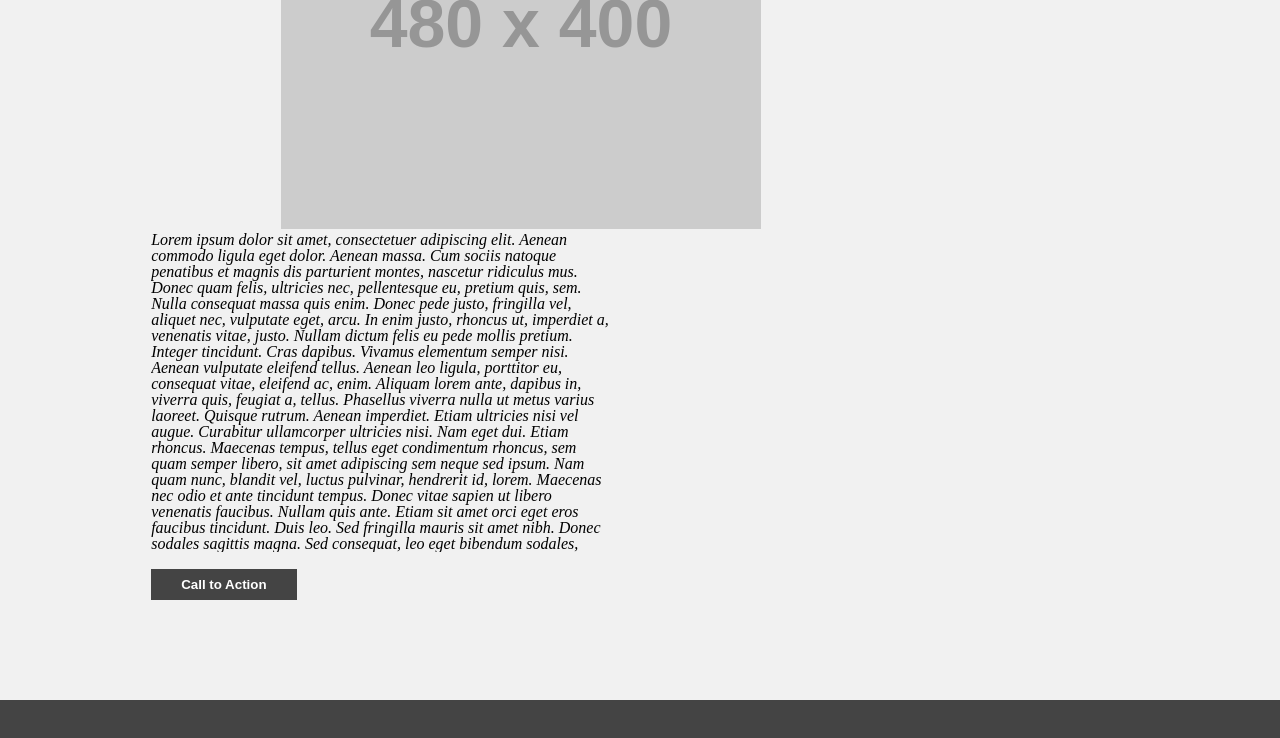
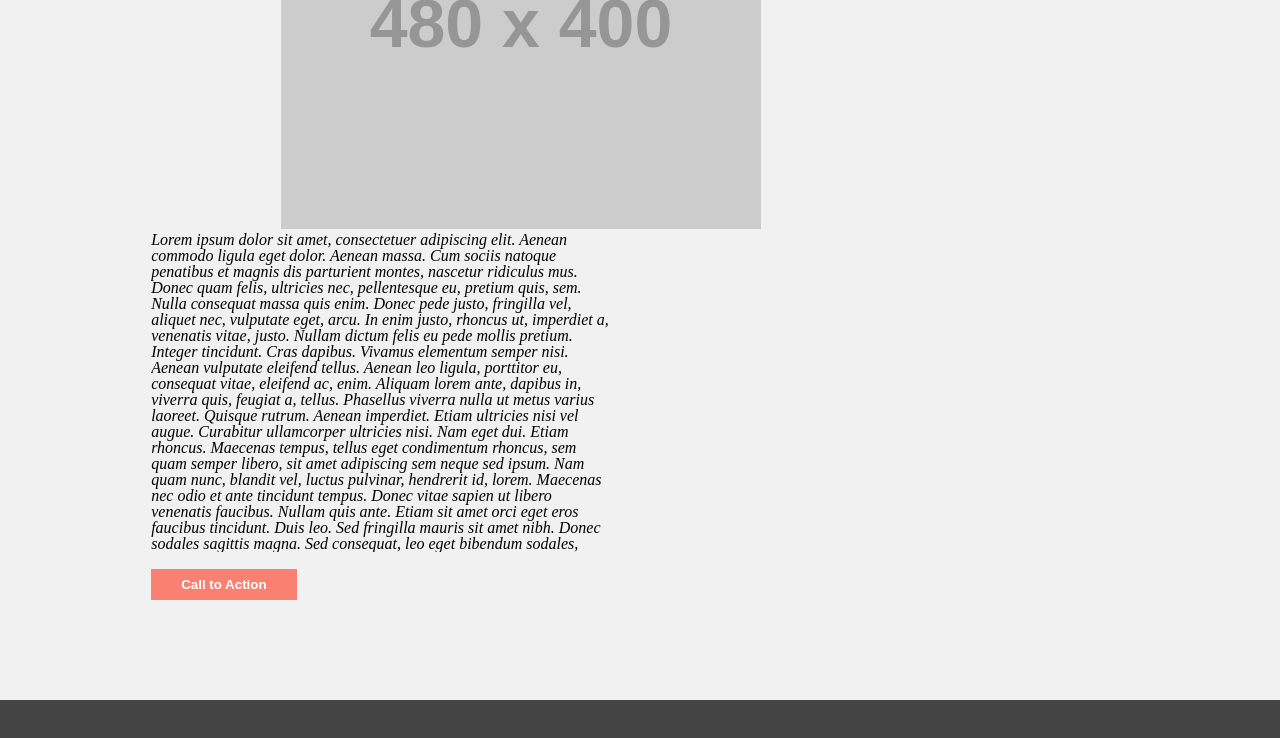
Before and after one commit to batoolmalkawii/wirefame-exercise, a plain HTML site: page index.html in a window 1280 px wide. In both pictures the pointer is over the button "Call to Action". Shown: the part 1629-2367 px from the top of the page. Drawn offline with Linux system fonts and the light colour scheme; placeholder pictures from the web are drawn by us.

Commit message:
fixed the colors

```diff
--- a/css/style.css
+++ b/css/style.css
@@ -84,7 +84,7 @@
   font-weight: 700;
 }
 .row3 button:hover {
-  background: #444444;
+  background-color: salmon;
   color: #ffffff;
   transition-delay: 350ms;
 }
```
